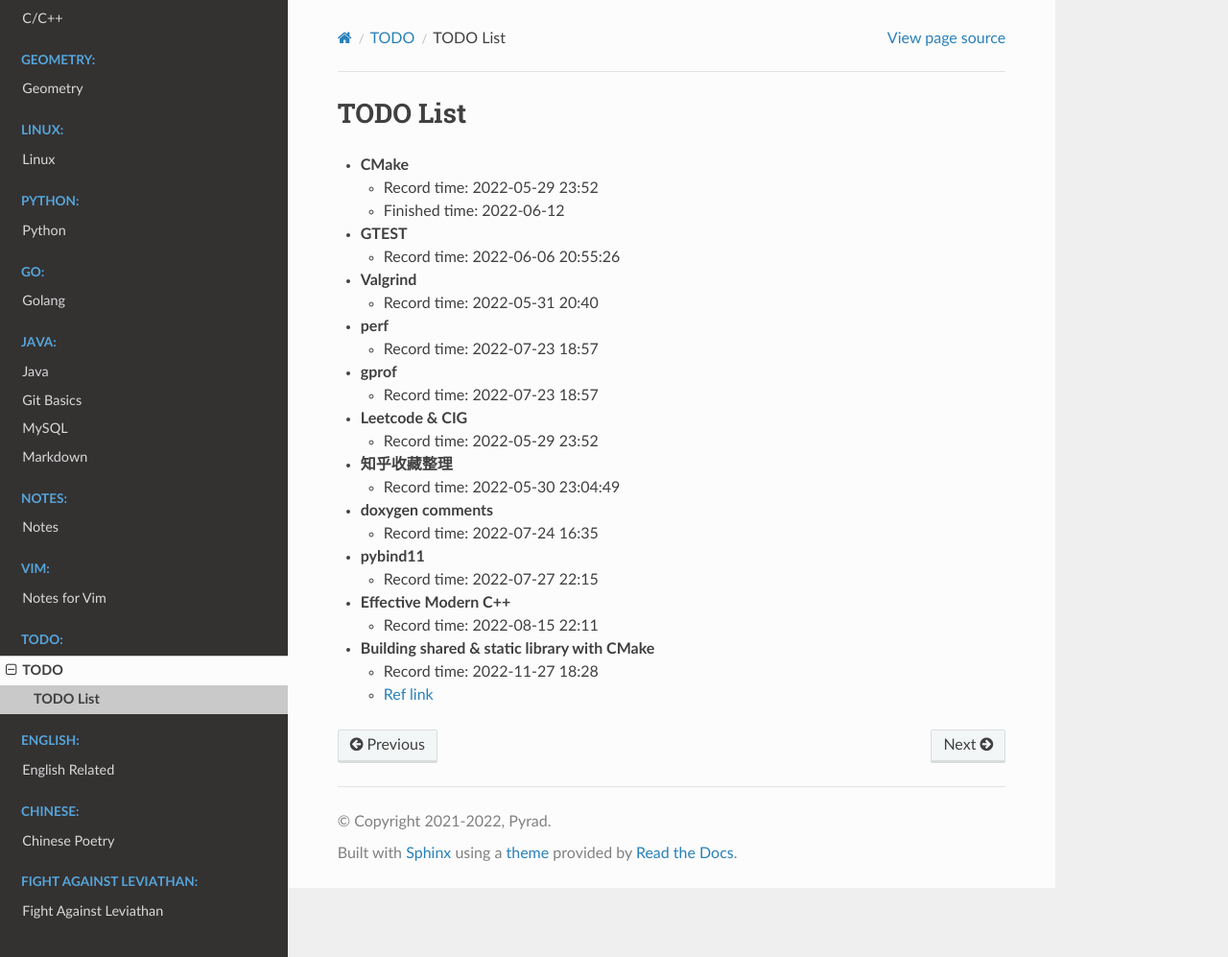
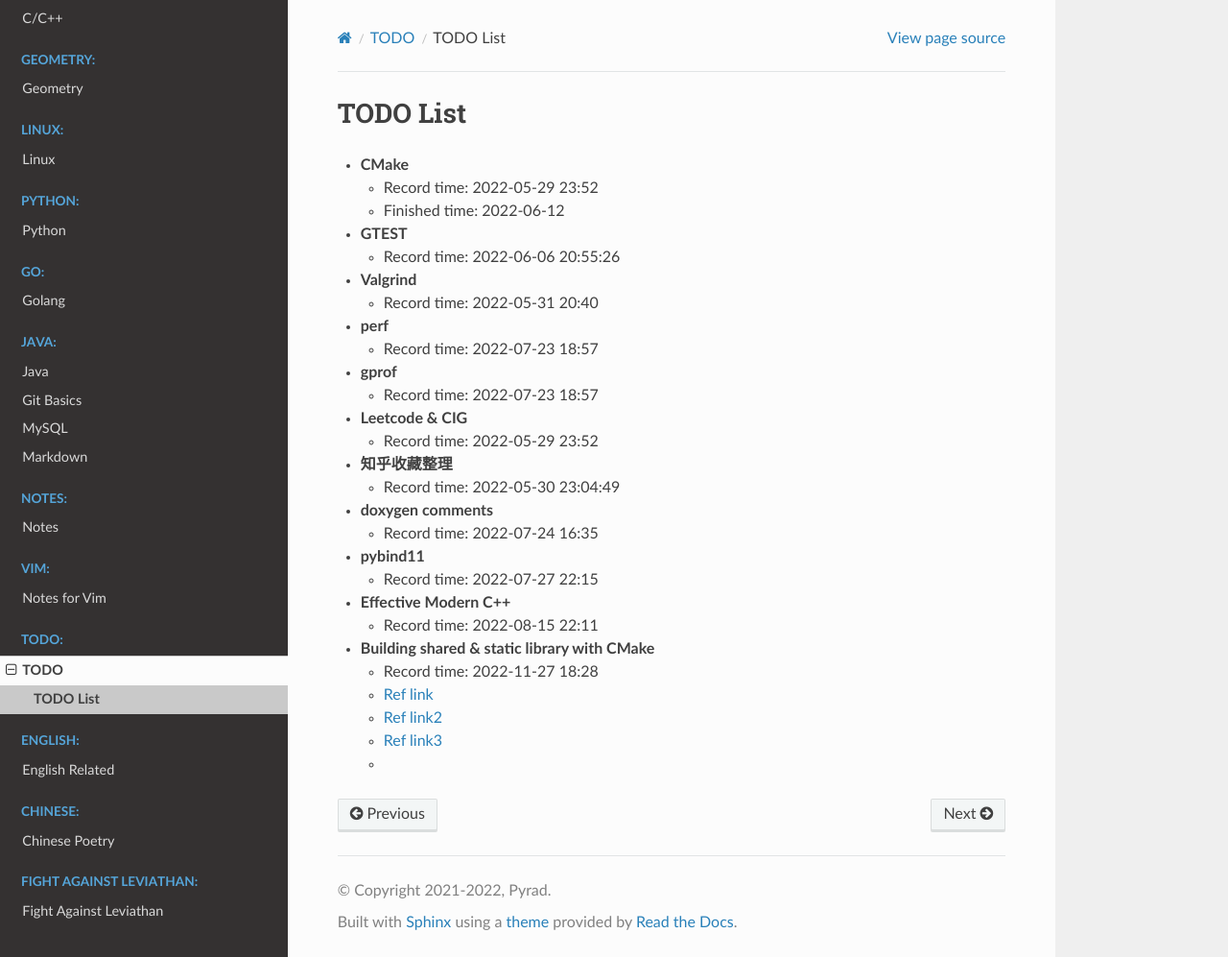
Before and after one commit to Pyrad/pyradnotes, a Sphinx documentation site: the page built from source/TODO/todo.md, in a window 1280 px wide and 997 px high. Shown: the whole window at 96% size. Built offline with Sphinx 7.4.7 and the Read the Docs theme 2.0.0, drawn with Linux system fonts in a browser that asks for light colours.

Commit message:
More ref URLs for making shared libs

```diff
--- a/source/TODO/todo.md
+++ b/source/TODO/todo.md
@@ -25,3 +25,6 @@
 - **Building shared & static library with CMake**
   - Record time: 2022-11-27 18:28
   - [Ref link](https://blog.csdn.net/weixin_43651879/article/details/118931486)
+  - [Ref link2](http://mp.ofweek.com/ai/a756714255277)
+  - [Ref link3](https://zhuanlan.zhihu.com/p/392750572)
+  -
```
